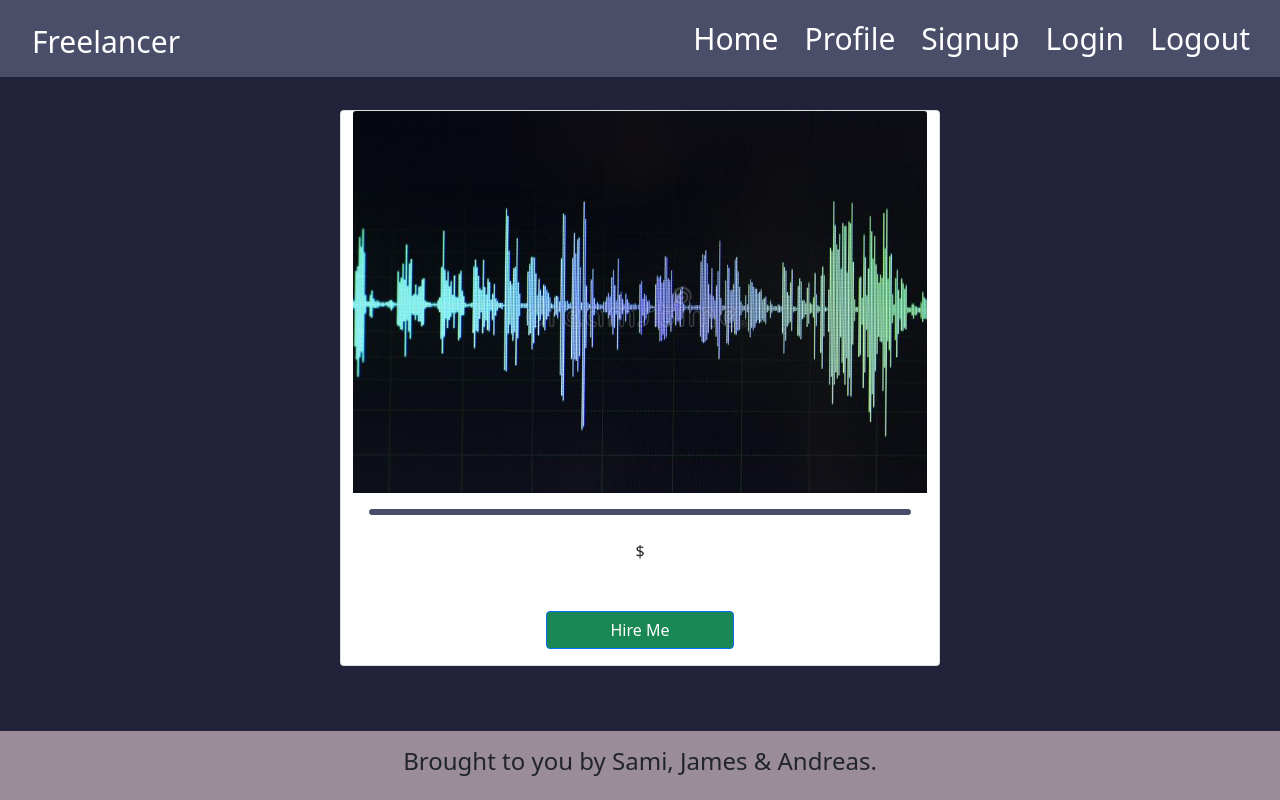
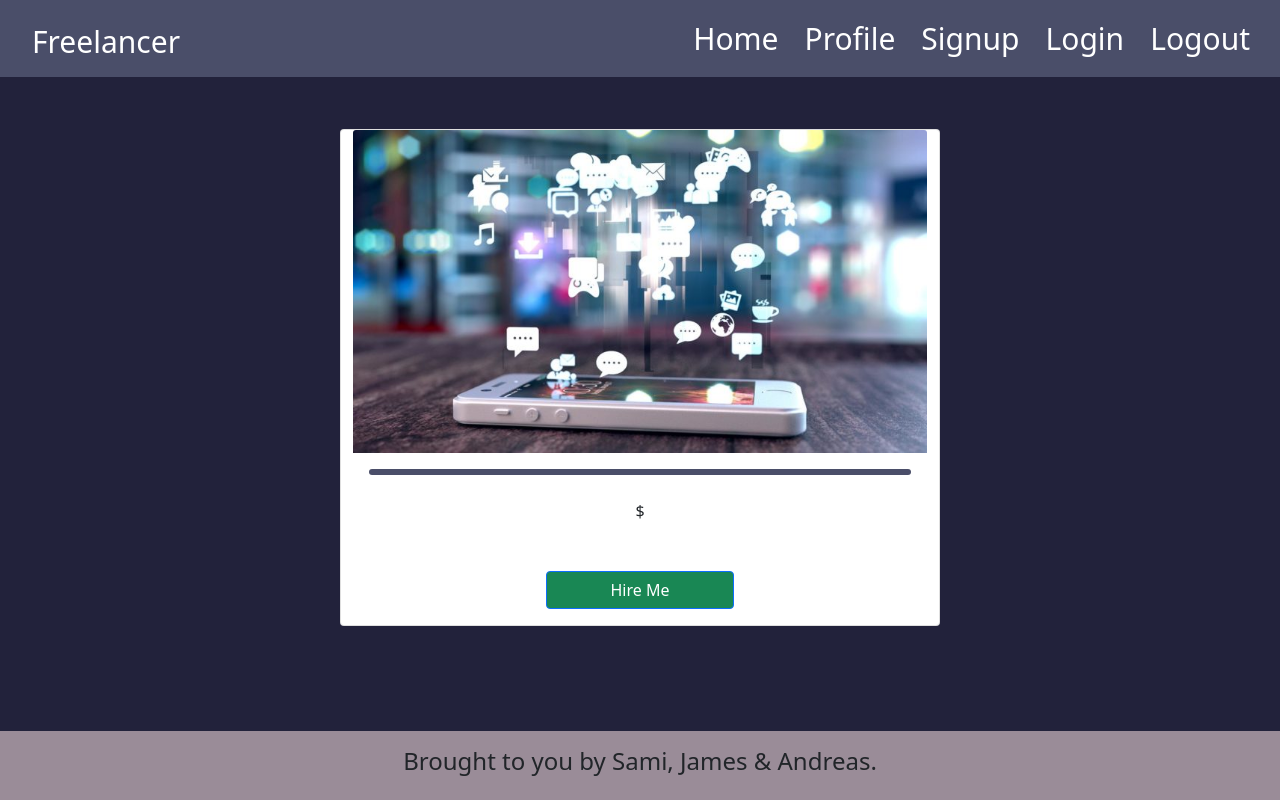
Before and after one commit to jamehzlee/freelancer-jl, a React (Create React App) app in the folder client/: page /job/1 in a window 1280 px wide. Built offline with nearby package versions, Linux system fonts and the light colour scheme; no server answers.

Commit message:
working on images within switch statement on individual job card

```diff
--- a/client/src/pages/Job/Job.js
+++ b/client/src/pages/Job/Job.js
@@ -1,24 +1,52 @@
 import React from "react";
 import { Container, Row, Col, Card, Button } from "react-bootstrap";
 import audioWave from "../../assets/audioWave.jpeg";
+import art from "../../assets/art.jpeg";
+import cooking from "../../assets/cooking.jpeg";
+import socialMedia from "../../assets/socialMedia.jpeg";
+import tech from "../../assets/tech.jpeg";
+
 import "./index.css";
 import { QUERY_SINGLE_JOB } from "../../utils/queries";
 import { useParams } from "react-router-dom";
 import { useQuery } from "@apollo/client";
 export default function Job() {
     const { jobId } = useParams();
-    const { loading, data } = useQuery(QUERY_SINGLE_JOB, {
+    const { loading,data } = useQuery(QUERY_SINGLE_JOB, {
         variables: {
             jobId,
         },
     });
     const job = data?.job || [];
     console.log(job);
+    // let selectedImg = ""
+    //     selectedImg = job.category.name;
+    //     switch (selectedImg) {
+    //         case "Tech":
+    //             selectedImg = tech;
+    //             break;
+    //         case "Audio":
+    //             selectedImg = audioWave;
+    //             break;
+    //         case "Art":
+    //             selectedImg = art;
+    //             break;
+    //         case "Cooking":
+    //             selectedImg = cooking;
+    //             break;
+    //         case "Social Media":
+    //             selectedImg = socialMedia;
+    //             break;
+    //             default:
+    //                 console.log("no category!");
+
+    //     }
+
     return (
         <Container id="job">
             <Row className=" justify-content-center">
                 <Card className="col">
-                    <Card.Img variant="top" src={audioWave} />
+                    <Card.Img variant="top" src={socialMedia} />
                     <Card.Body>
                         <Card.Title>{job.name}</Card.Title>
                         <Card.Text>{job.description}</Card.Text>
```
